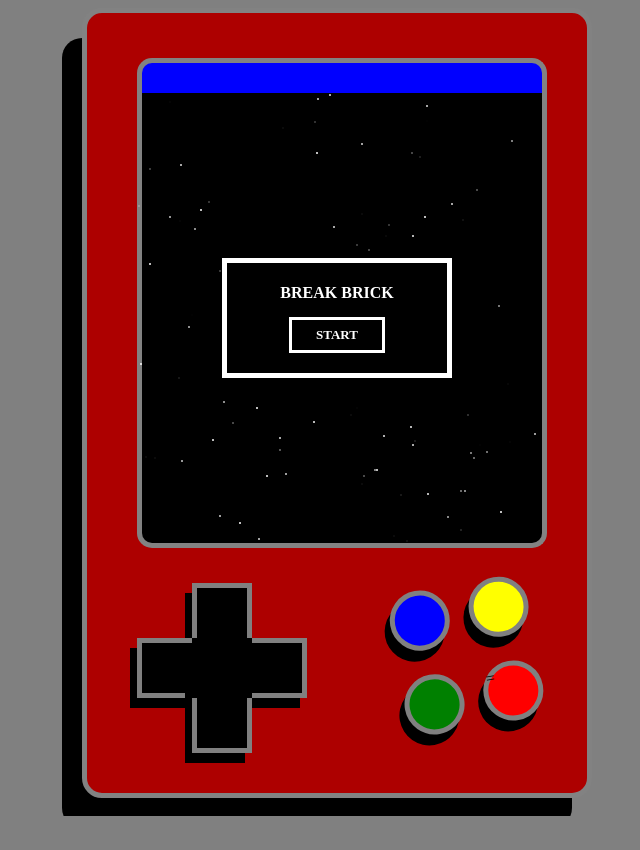
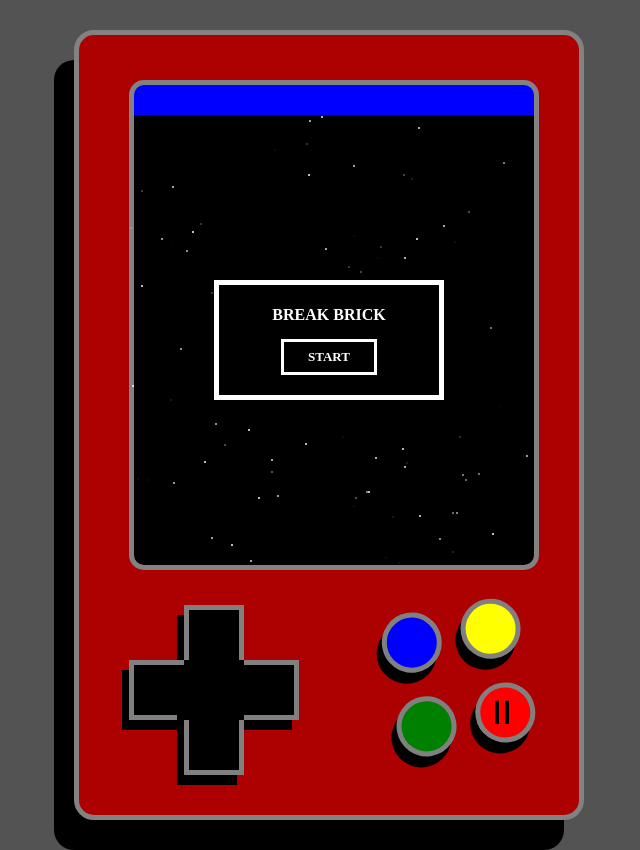
Before and after one commit to doongeon/javascript-game-break-out, a plain HTML site: page index.html in a window 1280 px wide. Shown: the whole page, without its empty margins (311-951 px from the left). Before the commit the page ends 816 px from the top, so only its background shows below. Drawn offline with Linux system fonts and the light colour scheme.

Commit message:
style: fix pause button, update game pad margin

```diff
--- a/styles/base.css
+++ b/styles/base.css
@@ -1,15 +1,18 @@
 /* base.css */
 
 body {
-  width: 100vw;
-  height: 100vh;
-  background-color: gray;
+  background-color: rgb(83, 83, 83);
 }
 
 :root {
   --game-display-width: 400px;
   --game-display-height: 450px;
   --game-display-radius: 15px;
+  --border-radius: 5px;
+  --pad-padding: 80px 50px 40px 50px;
+}
+
+@media (min-width: 768px) {
 }
 
 .star {
--- a/styles/buttons.css
+++ b/styles/buttons.css
@@ -100,5 +100,19 @@
 }
 
 .circle-btn-item:nth-child(4) {
+  position: relative;
   background-color: red;
+
+  & > span {
+    display: block;
+    width: 50px;
+    height: 50px;
+    margin: auto;
+    text-align: center;
+    line-height: 55px;
+    font-weight: bold;
+    font-size: 50px;
+    color: black;
+    transform: rotate(100deg);
+  }
 }
--- a/styles/game-pad.css
+++ b/styles/game-pad.css
@@ -2,7 +2,7 @@
 
 .game-pad {
   position: relative;
-  margin: auto;
+  margin: 30px auto;
   width: var(--game-display-width);
   padding: 80px 50px 40px 50px;
   display: flex;
```
